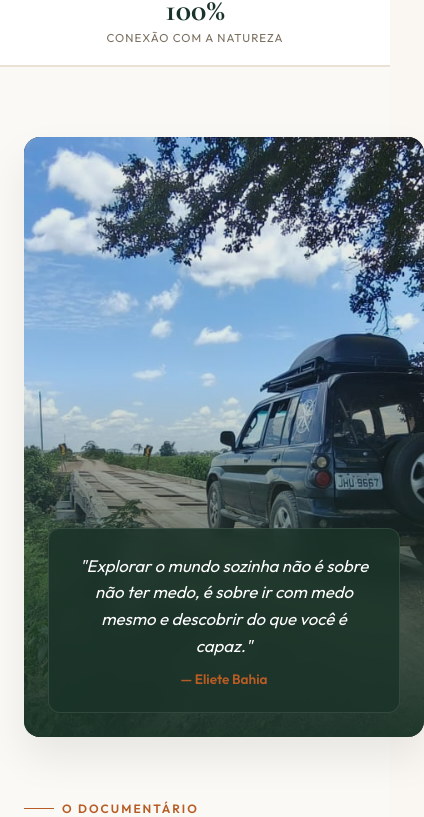
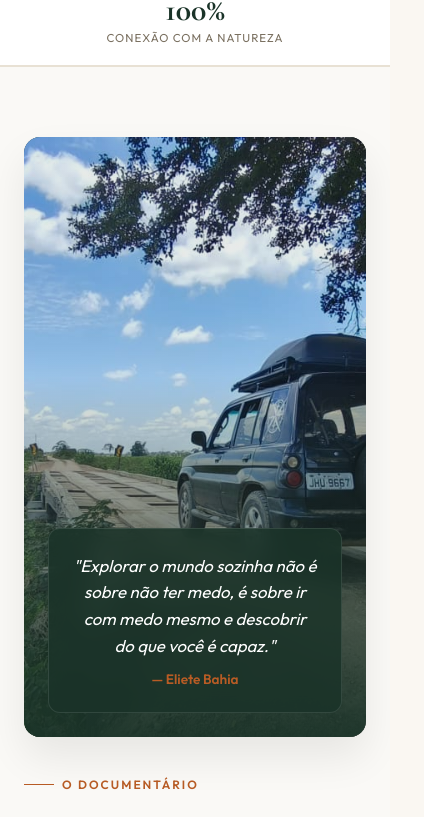
Before and after one commit to GuGu494/rotas-e-rodas, a React (Vite) app: page / in a window 390 px wide. Shown: the part 1054-1871 px from the top of the page, 424 px wide, since content can reach past the window. Built offline with nearby package versions, Linux system fonts and the light colour scheme.

Commit message:
fix: remove hardcoded 400px width on mobile for sobre section

```diff
--- a/src/components/Sobre/Sobre.jsx
+++ b/src/components/Sobre/Sobre.jsx
@@ -6,8 +6,8 @@ import fotoSobre from '../../assets/imagens/imagemSobre.jpeg';
 
 export default function Sobre() {
   return (
-    <section className="sec-pad" id="sobre" style={{ background: '#faf9f6' }}>
-      <div style={{ maxWidth: '1200px', margin: '0 auto', display: 'grid', gridTemplateColumns: 'repeat(auto-fit, minmax(400px, 1fr))', gap: '64px', alignItems: 'center' }}>
+    <section className="sec-pad sobre" id="sobre" style={{ background: '#faf9f6' }}>
+      <div className="sobre-grid">
 
         {/* ─── LADO ESQUERDO: FOTO E CITAÇÃO ─── */}
         <div style={{ position: 'relative', borderRadius: '16px', overflow: 'hidden', boxShadow: '0 20px 40px rgba(0,0,0,0.08)', height: '600px', background: 'var(--verde)' }}>
```
